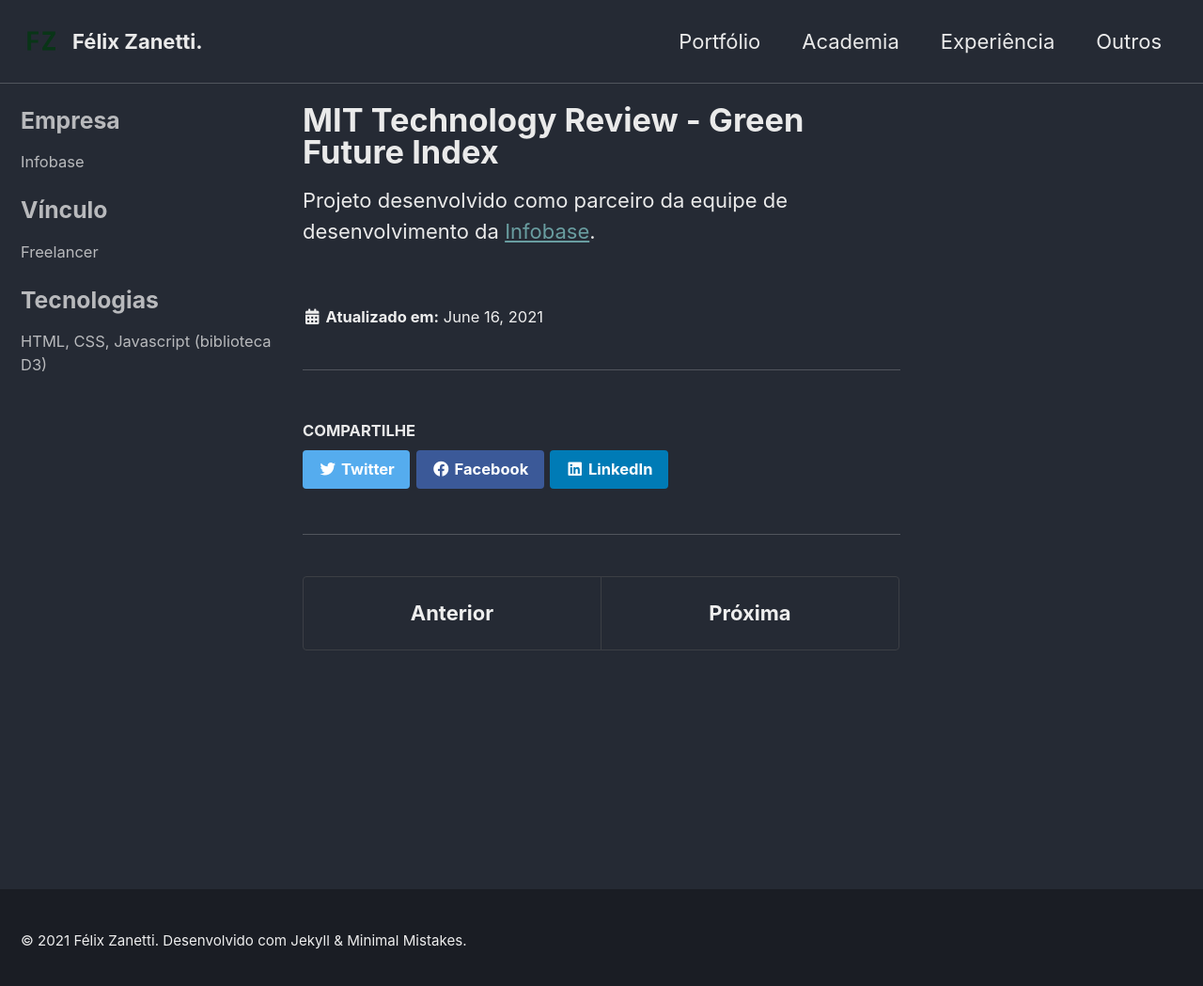
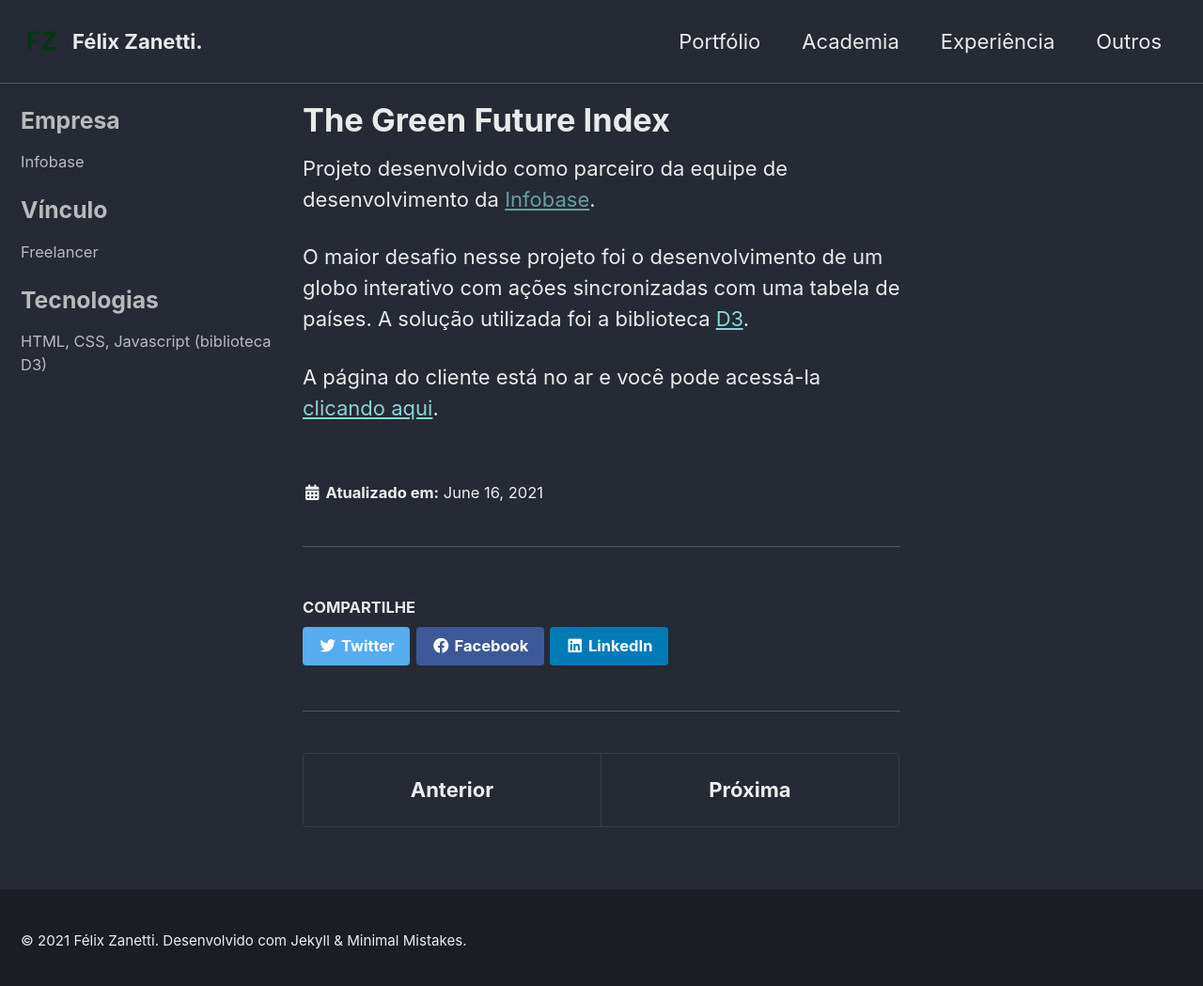
Before and after one commit to feluzan/feluzan.github.io, a Jekyll site: the page built from _portfolio/mit-green-future-index.html, in a window 1280 px wide and 1057 px high. Shown: the top 1049 px of the window at 94% size. Built offline with Jekyll 4.4.1, drawn with Linux system fonts in a browser that asks for light colours; cached includes are drawn as plain includes.

Commit message:
no message

```diff
--- a/_portfolio/mit-green-future-index.html
+++ b/_portfolio/mit-green-future-index.html
@@ -1,6 +1,6 @@
 ---
-title: "MIT Technology Review - Green Future Index"
-excerpt: ""
+title: "The Green Future Index"
+excerpt: "Página de artigo da MIT Techonology Review"
 header:
   teaser: /assets/images/portfolio/mit-tec-review-gfi-thumb.png
   <!-- image: /assets/images/portfolio/fiocruz_screenshot.png -->
@@ -19,4 +19,8 @@
     <p>
         Projeto desenvolvido como parceiro da equipe de desenvolvimento da <a href="">Infobase</a>.
     </p>
+    <p>
+        O maior desafio nesse projeto foi o desenvolvimento de um globo interativo com ações sincronizadas com uma tabela de países. A solução utilizada foi a biblioteca <a href="https://d3js.org/">D3</a>.
+    </p>
+    <p>A página do cliente está no ar e você pode acessá-la <a href="https://www.technologyreview.com/2021/01/25/1016648/green-future-index/">clicando aqui</a>.</p>
 </div>
```
Also changed, not shown: _portfolio/mit-tec-review-edge-computing.html (+8 -5 lines), _portfolio/mit-tec-review-retails-evolution.html (+5 -5 lines), _portfolio/mit-tec-review-smart-sports.html (+6 -3 lines), _portfolio/mit-tec-review-transforming-health-care.html (+7 -4 lines), assets/images/portfolio/mit-tec-review-edge-computing-thumb.png (added), assets/images/portfolio/mit-tec-review-retails-revolution-thumb.png (added), assets/images/portfolio/mit-tec-review-transform-health-care-thumb.png (added), 3 other files.
